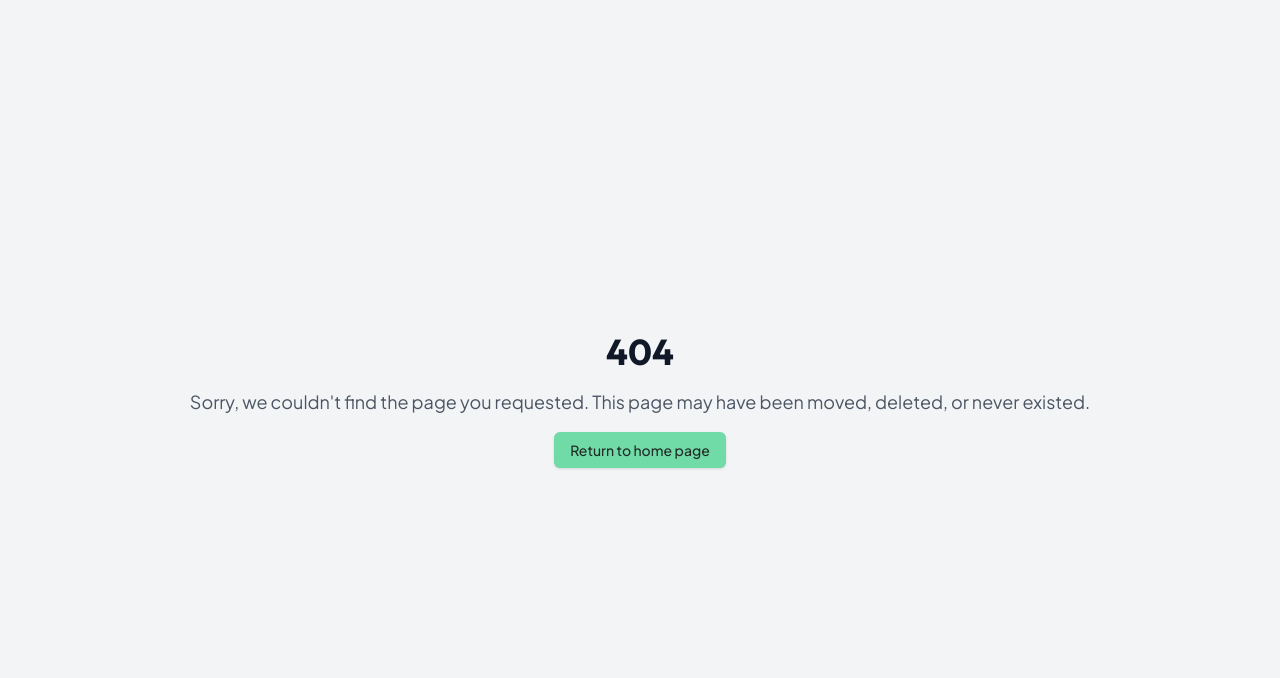
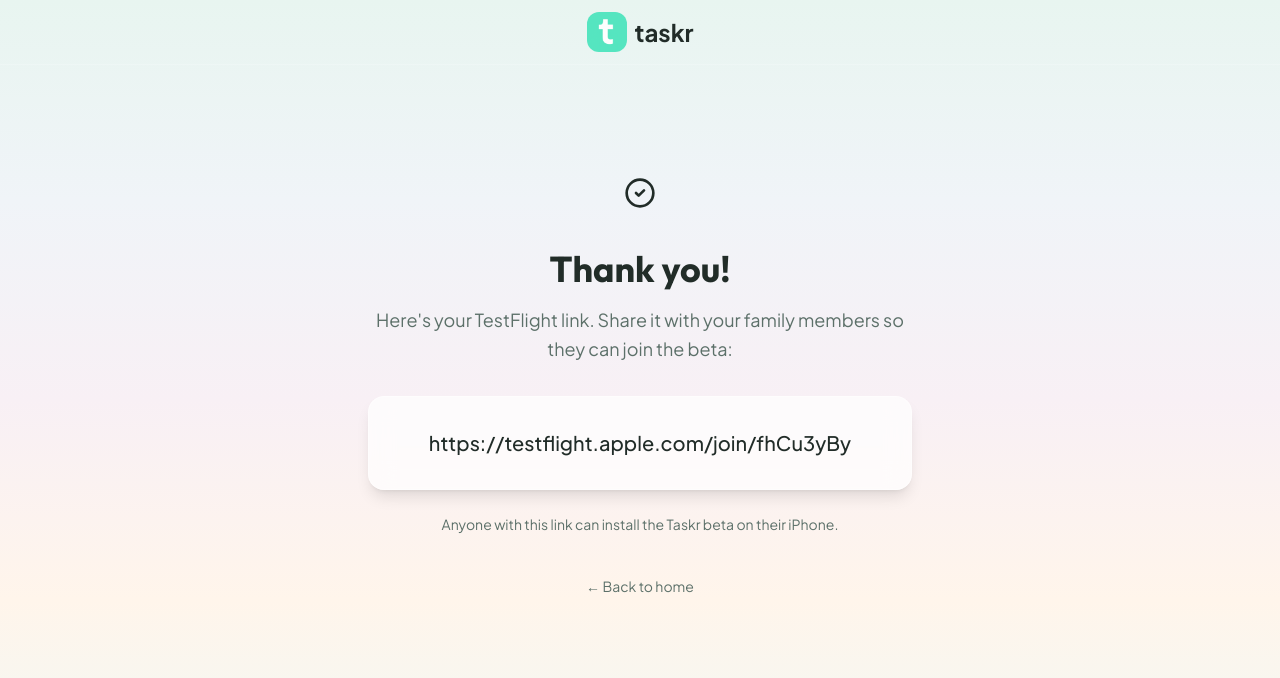
Before and after one commit to johnnywalker100/taskrsite, a Next.js app: page /testflight-thank-you in a window 1280 px wide. Before the commit this address had no page. Shown: the top 678 px of the page. Built offline with nearby package versions, Linux system fonts and the light colour scheme.

Commit message:
Add TestFlight thank you page

```diff
--- /dev/null
+++ b/src/pages/testflight-thank-you.tsx
@@ -0,0 +1,72 @@
+import Head from "next/head";
+import Link from "next/link";
+import { TaskrLogo } from "@/components/TaskrLogo";
+import { CheckCircle2 } from "lucide-react";
+
+export default function TestFlightThankYou() {
+  return (
+    <>
+      <Head>
+        <title>Thank You – Taskr Beta</title>
+        <meta name="description" content="Your TestFlight link for the Taskr beta." />
+        <meta name="robots" content="noindex, nofollow" />
+      </Head>
+
+      <div className="min-h-screen gradient-page">
+        {/* Simple header */}
+        <nav className="border-b border-white/20">
+          <div className="max-w-7xl mx-auto px-4 sm:px-6 lg:px-8">
+            <div className="flex justify-center items-center h-16">
+              <Link href="/" className="flex items-center gap-2 hover:opacity-80 transition-opacity">
+                <TaskrLogo className="w-10 h-10" />
+                <span className="text-2xl font-bold text-foreground">taskr</span>
+              </Link>
+            </div>
+          </div>
+        </nav>
+
+        {/* Main content */}
+        <main className="max-w-xl mx-auto px-4 py-16 sm:py-24">
+          <div className="text-center mb-8">
+            <div className="w-16 h-16 rounded-full bg-mint-light/50 flex items-center justify-center mx-auto mb-6">
+              <CheckCircle2 className="w-8 h-8 text-mint-dark" />
+            </div>
+            <h1 className="text-3xl sm:text-4xl font-bold text-foreground mb-4">
+              Thank you!
+            </h1>
+            <p className="text-lg text-muted-foreground leading-relaxed">
+              Here's your TestFlight link. Share it with your family members so they can join the beta:
+            </p>
+          </div>
+
+          {/* Card with TestFlight link */}
+          <div className="glass rounded-2xl border border-white/40 p-6 sm:p-8 shadow-lg">
+            <a
+              href="https://testflight.apple.com/join/fhCu3yBy"
+              target="_blank"
+              rel="noopener noreferrer"
+              className="block text-center text-lg sm:text-xl font-medium text-mint-dark hover:underline break-all"
+            >
+              https://testflight.apple.com/join/fhCu3yBy
+            </a>
+          </div>
+
+          {/* Footer text */}
+          <p className="text-center text-sm text-muted-foreground mt-6">
+            Anyone with this link can install the Taskr beta on their iPhone.
+          </p>
+
+          {/* Back to home */}
+          <div className="text-center mt-10">
+            <Link
+              href="/"
+              className="text-muted-foreground hover:text-foreground transition-colors text-sm"
+            >
+              ← Back to home
+            </Link>
+          </div>
+        </main>
+      </div>
+    </>
+  );
+}
```
